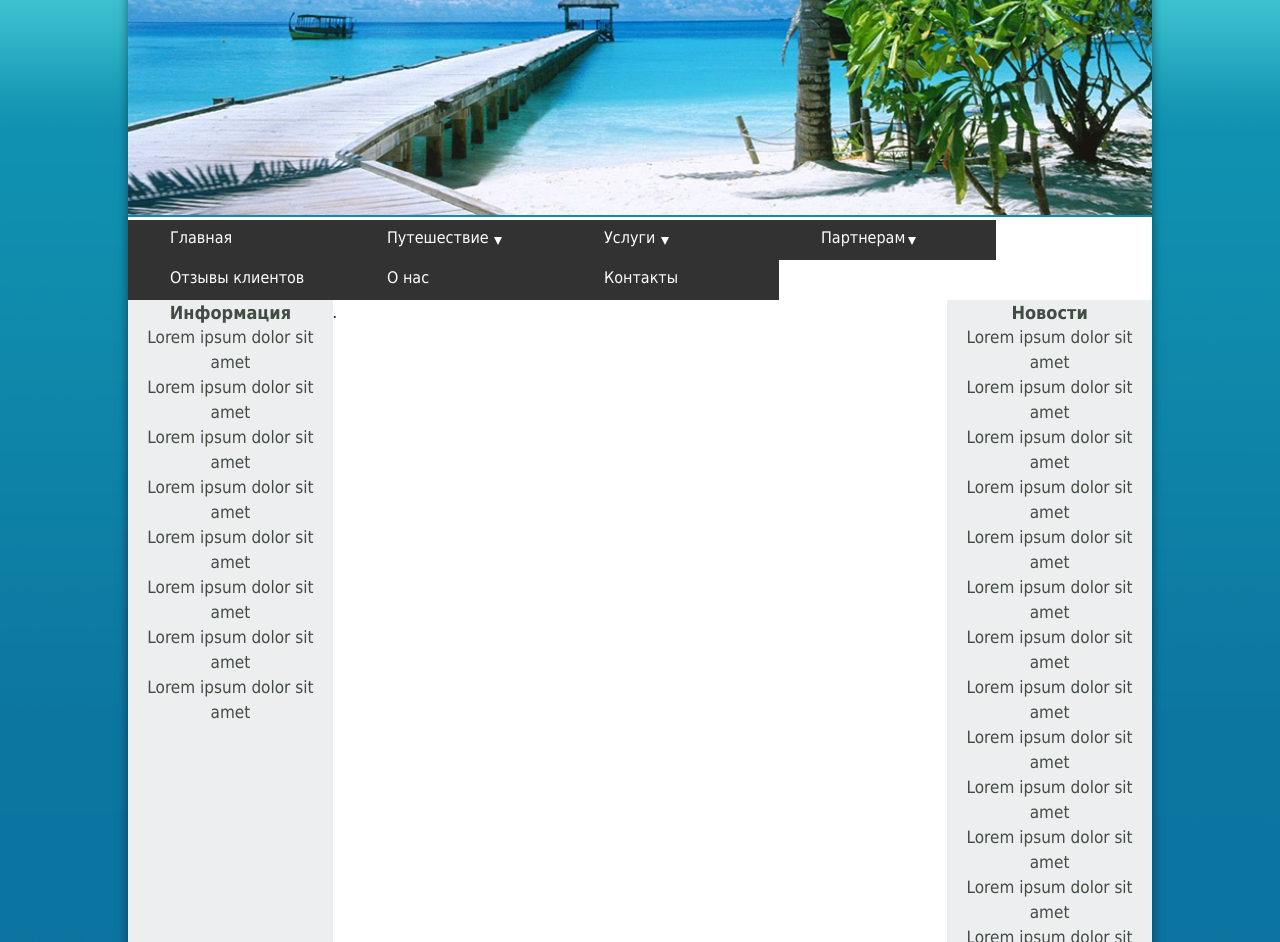
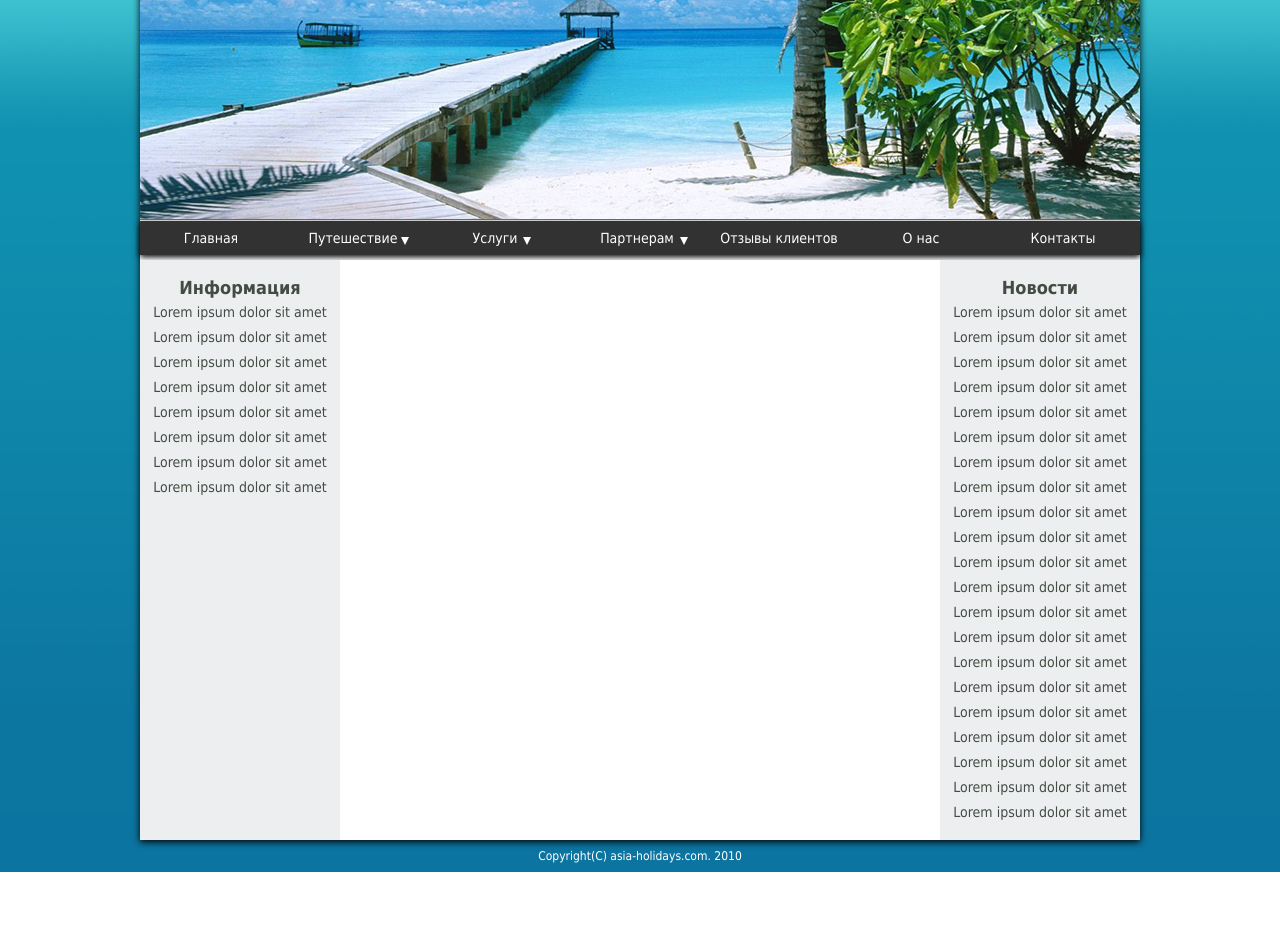
Before and after one commit to GaponenkoM/Home_work_4, a plain HTML site: page index.html in a window 1280 px wide. Shown: the part 196-1138 px from the top of the page. After the commit the page ends 1068 px from the top, so only its background shows below. Drawn offline with Linux system fonts and the light colour scheme.

Commit message:
Updated 16.02 at 23 pm

```diff
--- a/css/style.css
+++ b/css/style.css
@@ -6,30 +6,29 @@ body{
 	/*WRAPPER*/
 .wrapper{
 	position: relative;
-	width: 80%;
+	width: 1000px;
 	margin: auto;
-	border-bottom: 3px solid #031d28;
-	box-shadow: 0 0 10px rgba(0,0,0,0.5);
+	box-shadow: 0 2px 7px #000000;
 	background-color: #ffffff;
 }
 
 	/*HEADER*/
 .header{
-	padding: 0 2% 0 2%;
+	padding: 0 20px 0;
 }
 
 .contacts_and_buttons{
 	float: right;
 	display: block;
 	position: relative;
-	width: 50%;
+	width: 400px;
 	margin-left: auto;
-	margin-bottom: 1%;
+	margin-bottom: 13px;
 }
 
 .contacts{
-	width: 100%;
-	margin-bottom: 2%;
+	width: 400px;
+	margin-bottom: 16px;
 	color: #41a1b9;
 	text-align: right;
 	line-height: 21px;
@@ -38,13 +37,13 @@ body{
 }
 
 .our_contacts{
-	padding-right: 5%;
+	padding-right: 25px;
 	font-weight: 600;
 	line-height: 30px;
 }
 
 .our_contacts_tel{
-	padding-right: 5%;
+	padding-right: 25px;
 }
 
 .buttons{
@@ -57,9 +56,8 @@ body{
 
 .buttons li{
 	display:inline-block;
-	margin-right: 1%;
+	margin-right: 5px;
 	color: #41a1b9;
-	text-align: center;
 	font-size: 10px;
 	font-family: Tahoma;
 }
@@ -68,15 +66,15 @@ body{
 	float: left;
 	display: block;
 	position: absolute;
-	top: 1%;
+	top: 15px;
 	margin-right: auto;
 	z-index: 1;
 }
 
 .logo_text{
 	position: absolute;
-	top: 60%;
-	left: 25%;
+	top: 100px;
+	left: 60px;
 	color: #41a1b9;
 	font-size: 12px;
 	font-family: Tahoma;
@@ -85,66 +83,76 @@ body{
 
 	/*MAIN PICTURE*/
 .main_picture{
-	width: 100%;
+	width: 1000px;
 	border-top: 1px solid #128aa7;
-	border-bottom: 2px solid #128aa7;
+	border-bottom: 1px solid #128aa7;
+	clear: both;
 }
 
 	/*MENU*/
-.menu li {
-	position: relative;
-	list-style: none;
-	float: left;
-	height: 28px;
-	width: 213px;
-	padding: 10px 2px 2px;
-	margin: 0;
-	background: #323232;
+.menu{
+	width: 1000px;
+    margin-top: -2px;
+    padding: 0;
+    list-style: none;
+	box-shadow: 0 2px 6px #000000;
+    background: #323232;
 	text-align: center;
 	font-family: Tahoma;
 }
 
-.menu li ul{
-	display: none;
-	position: absolute;
-	left: 0;
-	top: 37px;
-	list-style: none;
-	width: 215px;
-	padding: 0;
-	margin: 0;
+.menu:after{
+    display: block;
+    content: ' ';
+    clear: both;
+    float: none;
+}
+.menu li{
+    float: left;
+    position: relative;
+	width: 142px;
+}
+.menu li a{
+    display: block;
+    padding: 10px;
+    color: #ffffff;
+    text-decoration: none;
+	font-size: 14px;
+	font-family: Tahoma;
 }
 
-.menu li ul li{
-	float: none;
-	height: 25px;
-	width: 215px;
-	padding-left: 0;
-	margin: 0;
-	background: #303030;
+.submenu{
+    display: none;
+    position: absolute;
+    width: 142px;
+    top: 35px;
+    left: 22px;
+    background-color: #303030;
+    border-top: 1px solid #000000;
+}
+.submenu li{
+    display: block;
+}
+.submenu li a{
+    display: block;
+    padding: 10px;
+    color: #ffffff;
+    background-color: #303030;
+    text-decoration: none;
+
 	text-align: left;
 }
 
-.menu li a{
-	display: block;
-	width: 215px;
-	height: 40px;
-	padding-left: 40px;
-	color: #fff;
-	text-decoration: none;
-	text-align: left;
-}
-
-.menu li:hover ul{
-	display: block;
+.menu li:hover ul.submenu{
+    display: block;
 }
 
 	/*TRIANGLES*/
 .triangle_1::after{
 	content: '';
 	position: absolute;
-	right: 60px;
-	top: 17px;
+	right: 15px;
+	top: 16px;
 	border: 4px solid transparent;
 	border-top: 8px solid #fff;
 }
@@ -152,8 +160,8 @@ body{
 .triangle_2::after{
 	content: '';
 	position: absolute;
-	right: 110px;
-	top: 17px;
+	right: 35px;
+	top: 16px;
 	border: 4px solid transparent;
 	border-top: 8px solid #fff;
 }
@@ -161,27 +169,29 @@ body{
 .triangle_3::after{
 	content: '';
 	position: absolute;
-	right: 80px;
-	top: 17px;
+	right: 20px;
+	top: 16px;
 	border: 4px solid transparent;
 	border-top: 8px solid #fff;
 }
 
 	/*COLUMNS*/
 .fon{
-	width: 100%;
+	width: 1000px;
 	overflow: hidden;
 }
 
 .left_column,
 .right_column{
 	float: left;
-	width: 20%;
-	padding-bottom: 2000px;
+	width: 200px;
+	padding-top: 15px;
+	padding-bottom: 2015px;
 	margin-bottom: -2000px;
+	margin-top: 5px;
 	background: #edeef0;
 	color: #424c43;
-	font-size: 17px;
+	font-size: 14px;
 	font-family: Tahoma;
 	text-align: center;
 	line-height: 25px;
@@ -189,9 +199,10 @@ body{
 
 .center_column{
 	float: left;
-	width: 60%;
-	padding-bottom: 2000px;
+	width: 600px;
+	padding-bottom: 2015px;
 	margin-bottom: -2000px;
+	margin-top: 5px;
 	background: #ffffff;
 	line-height: 25px;
 }
@@ -206,8 +217,8 @@ h1{
 
 	/*FOOTER*/
 .footer{
-	margin-top: 1%;
-	margin-bottom: 1%;
+	margin-top: 10px;
+	margin-bottom: 10px;
 	color: #ffffff;
 	font-size: 12px;
 	font-family: Tahoma;
--- a/index.html
+++ b/index.html
@@ -62,7 +62,7 @@
 					<li><a href="">Главная</a></li>
 					<li class="triangle_1">
 						<a href="">Путешествие</a>
-						<ul>
+						<ul class="submenu">
 							<li><a href="">Путешествие 1</a></li>
 							<li><a href="">Путешествие 2</a></li>
 							<li><a href="">Путешествие 3</a></li>
@@ -72,7 +72,7 @@
 					</li>
 					<li class="triangle_2">
 						<a href="">Услуги</a>
-						<ul>
+						<ul class="submenu">
 							<li><a href="">Услуга 1</a></li>
 							<li><a href="">Услуга 2</a></li>
 							<li><a href="">Услуга 3</a></li>
@@ -82,7 +82,7 @@
 					</li>
 					<li class="triangle_3">
 						<a href="">Партнерам</a>
-						<ul>
+						<ul class="submenu">
 							<li><a href="">Предложение 1</a></li>
 							<li><a href="">Предложение 2</a></li>
 							<li><a href="">Предложение 3</a></li>
@@ -98,43 +98,43 @@
 			<div class="fon">
 				<div class="left_column">
 				<h1>Информация</h1>
-				<p>Lorem ipsum dolor sit amet</p>
-				<p>Lorem ipsum dolor sit amet</p>
-				<p>Lorem ipsum dolor sit amet</p>
-				<p>Lorem ipsum dolor sit amet</p>
-				<p>Lorem ipsum dolor sit amet</p>
-				<p>Lorem ipsum dolor sit amet</p>
-				<p>Lorem ipsum dolor sit amet</p>
-				<p>Lorem ipsum dolor sit amet</p>
+				<p>Lorem ipsum dolor sit amet
+					Lorem ipsum dolor sit amet
+					Lorem ipsum dolor sit amet
+					Lorem ipsum dolor sit amet
+					Lorem ipsum dolor sit amet
+					Lorem ipsum dolor sit amet
+					Lorem ipsum dolor sit amet
+					Lorem ipsum dolor sit amet</p>
 				</div>
 
 				<div class="center_column">
-					<p>.</p>
+					<p></p>
 				</div>
 
 				<div class="right_column">
 					<h1>Новости</h1>
-					<p>Lorem ipsum dolor sit amet</p>
-					<p>Lorem ipsum dolor sit amet</p>
-					<p>Lorem ipsum dolor sit amet</p>
-					<p>Lorem ipsum dolor sit amet</p>
-					<p>Lorem ipsum dolor sit amet</p>
-					<p>Lorem ipsum dolor sit amet</p>
-					<p>Lorem ipsum dolor sit amet</p>
-					<p>Lorem ipsum dolor sit amet</p>
-					<p>Lorem ipsum dolor sit amet</p>
-					<p>Lorem ipsum dolor sit amet</p>
-					<p>Lorem ipsum dolor sit amet</p>
-					<p>Lorem ipsum dolor sit amet</p>
-					<p>Lorem ipsum dolor sit amet</p>
-					<p>Lorem ipsum dolor sit amet</p>
-					<p>Lorem ipsum dolor sit amet</p>
-					<p>Lorem ipsum dolor sit amet</p>
-					<p>Lorem ipsum dolor sit amet</p>
-					<p>Lorem ipsum dolor sit amet</p>
-					<p>Lorem ipsum dolor sit amet</p>
-					<p>Lorem ipsum dolor sit amet</p>
-					<p>Lorem ipsum dolor sit amet</p>
+					<p>Lorem ipsum dolor sit amet
+						Lorem ipsum dolor sit amet
+						Lorem ipsum dolor sit amet
+						Lorem ipsum dolor sit amet
+						Lorem ipsum dolor sit amet
+						Lorem ipsum dolor sit amet
+						Lorem ipsum dolor sit amet
+						Lorem ipsum dolor sit amet
+						Lorem ipsum dolor sit amet
+						Lorem ipsum dolor sit amet
+						Lorem ipsum dolor sit amet
+						Lorem ipsum dolor sit amet
+						Lorem ipsum dolor sit amet
+						Lorem ipsum dolor sit amet
+						Lorem ipsum dolor sit amet
+						Lorem ipsum dolor sit amet
+						Lorem ipsum dolor sit amet
+						Lorem ipsum dolor sit amet
+						Lorem ipsum dolor sit amet
+						Lorem ipsum dolor sit amet
+						Lorem ipsum dolor sit amet</p>
 				</div>
 			</div>
 
```
